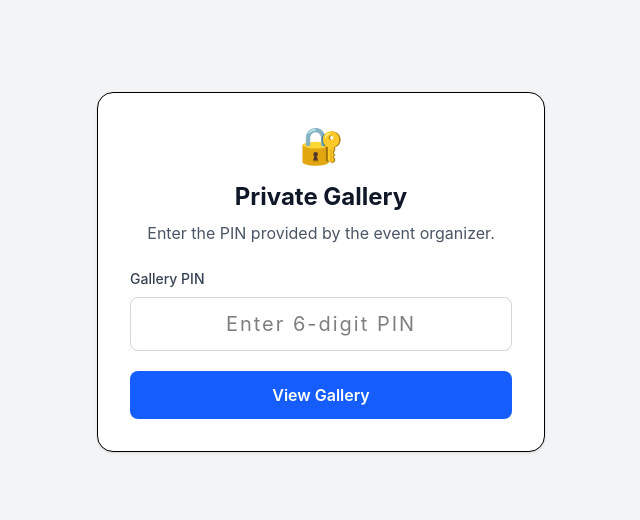
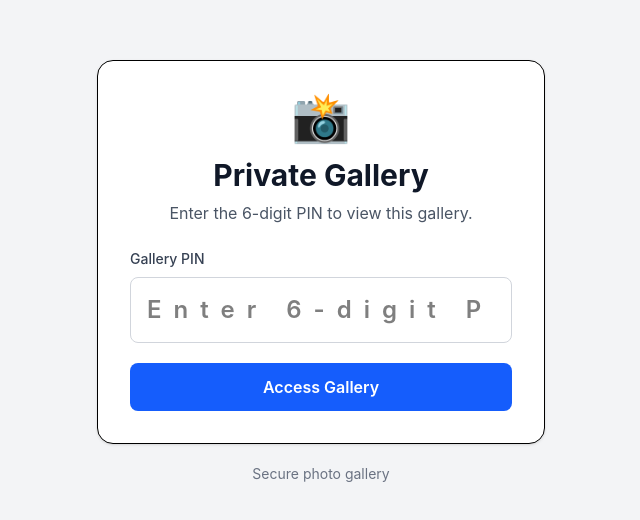
Before and after one commit to hegavasanthan44/trizenai-photo-sharing-platform, a React app in the folder frontend/: page /gallery/1 in a window 1280 px wide. Shown: the part 128-648 px from the top of the page, without its empty margins (319-959 px from the left). Built offline with nearby package versions, Linux system fonts and the light colour scheme; the HTML template or start-up script is replaced by a standard one.

Commit message:
feat: implement customer gallery access

```diff
--- a/frontend/src/pages/CustomerGallery.jsx
+++ b/frontend/src/pages/CustomerGallery.jsx
@@ -7,15 +7,21 @@ function CustomerGallery() {
 
   const [pin, setPin] = useState("");
   const [photos, setPhotos] = useState([]);
+  const [verified, setVerified] = useState(false);
+
   const [loading, setLoading] = useState(false);
   const [error, setError] = useState("");
-  const [verified, setVerified] = useState(false);
 
-  const verifyPin = async (e) => {
+  const handleSubmit = async (e) => {
     e.preventDefault();
 
     if (!pin.trim()) {
       setError("Please enter the gallery PIN");
+      return;
+    }
+
+    if (!/^\d{6}$/.test(pin)) {
+      setError("PIN must be exactly 6 digits");
       return;
     }
 
@@ -33,64 +39,208 @@ function CustomerGallery() {
       setPhotos(data.gallery.photos);
       setVerified(true);
     } catch (error) {
-      setError(error.message);
       setVerified(false);
       setPhotos([]);
+      setError(error.message);
     } finally {
       setLoading(false);
     }
   };
 
-  // Gallery photos
-  if (verified) {
+  // ============================================
+  // PIN SCREEN
+  // ============================================
+
+  if (!verified) {
+    return (
+      <div className="min-h-screen bg-gray-100 flex items-center justify-center px-6">
+
+        <div className="w-full max-w-md">
+
+          <div className="bg-white rounded-2xl shadow-sm border p-8">
+
+            <div className="text-center">
+
+              <div className="text-5xl mb-4">
+                📸
+              </div>
+
+              <h1 className="text-3xl font-bold text-gray-900">
+                Private Gallery
+              </h1>
+
+              <p className="text-gray-600 mt-2">
+                Enter the 6-digit PIN to view this gallery.
+              </p>
+
+            </div>
+
+
+            {/* ERROR */}
+
+            {error && (
+              <div className="mt-6 rounded-lg bg-red-100 border border-red-300 px-4 py-3 text-red-700 text-sm">
+                {error}
+              </div>
+            )}
+
+
+            {/* PIN FORM */}
+
+            <form
+              onSubmit={handleSubmit}
+              className="mt-6 space-y-5"
+            >
+
+              <div>
+
+                <label
+                  htmlFor="pin"
+                  className="block text-sm font-medium text-gray-700 mb-2"
+                >
+                  Gallery PIN
+                </label>
+
+                <input
+                  id="pin"
+                  type="text"
+                  inputMode="numeric"
+                  maxLength={6}
+                  value={pin}
+                  onChange={(e) => {
+                    const value = e.target.value;
+
+                    if (/^\d*$/.test(value)) {
+                      setPin(value);
+                    }
+                  }}
+                  placeholder="Enter 6-digit PIN"
+                  className="w-full rounded-lg border border-gray-300 px-4 py-4 text-center text-2xl tracking-[0.5em] font-semibold outline-none focus:border-blue-500 focus:ring-2 focus:ring-blue-100"
+                />
+
+              </div>
+
+
+              <button
+                type="submit"
+                disabled={loading}
+                className="w-full rounded-lg bg-blue-600 py-3 text-white font-semibold hover:bg-blue-700 disabled:opacity-50"
+              >
+                {loading
+                  ? "Verifying..."
+                  : "Access Gallery"}
+              </button>
+
+            </form>
+
+          </div>
+
+          <p className="text-center text-sm text-gray-500 mt-5">
+            Secure photo gallery
+          </p>
+
+        </div>
+
+      </div>
+    );
+  }
+
+
+  // ============================================
+  // GALLERY
+  // ============================================
+
   return (
     <div className="min-h-screen bg-gray-100">
 
+      {/* HEADER */}
+
       <header className="bg-white border-b">
+
         <div className="max-w-7xl mx-auto px-6 py-6">
 
+          <div className="flex flex-col sm:flex-row sm:items-center sm:justify-between gap-3">
+
+            <div>
+
               <h1 className="text-3xl font-bold text-gray-900">
-              Photo Gallery
+                Your Photo Gallery
               </h1>
 
               <p className="text-gray-600 mt-1">
-              Your selected event photos
+                {photos.length} selected photo
+                {photos.length !== 1 ? "s" : ""}
               </p>
 
             </div>
+
+            <button
+              onClick={() => {
+                setVerified(false);
+                setPhotos([]);
+                setPin("");
+              }}
+              className="px-4 py-2 rounded-lg border border-gray-300 text-gray-700 font-medium hover:bg-gray-50"
+            >
+              Lock Gallery
+            </button>
+
+          </div>
+
+        </div>
+
       </header>
+
+
+      {/* PHOTO GRID */}
 
       <main className="max-w-7xl mx-auto px-6 py-10">
 
         {photos.length === 0 ? (
 
-            <div className="bg-white rounded-2xl border p-8 text-center">
-              <p className="text-gray-600">
-                No photos are available in this gallery.
+          <div className="bg-white rounded-2xl border p-10 text-center">
+
+            <div className="text-5xl mb-4">
+              📷
+            </div>
+
+            <h2 className="text-xl font-semibold text-gray-900">
+              No photos available
+            </h2>
+
+            <p className="text-gray-500 mt-2">
+              There are currently no selected photos in this gallery.
             </p>
+
           </div>
 
         ) : (
 
-            <div className="grid grid-cols-1 sm:grid-cols-2 lg:grid-cols-3 gap-6">
+          <div className="grid grid-cols-1 sm:grid-cols-2 lg:grid-cols-3 xl:grid-cols-4 gap-6">
 
             {photos.map((photo) => (
 
               <div
                 key={photo._id}
-                  className="bg-white rounded-2xl shadow-sm border overflow-hidden"
+                className="bg-white rounded-2xl overflow-hidden shadow-sm border"
               >
 
                 <img
                   src={photo.storageUrl}
                   alt={photo.filename}
-                    className="w-full h-72 object-cover"
+                  className="w-full h-64 object-cover hover:scale-105 transition-transform duration-300"
                 />
 
                 <div className="p-4">
 
                   <p className="font-medium text-gray-900 truncate">
                     {photo.filename}
+                  </p>
+
+                  <p className="text-xs text-gray-500 mt-1">
+                    {new Date(
+                      photo.createdAt
+                    ).toLocaleDateString()}
                   </p>
 
                 </div>
@@ -109,71 +259,4 @@ function CustomerGallery() {
   );
 }
 
-  // PIN screen
-  return (
-    <div className="min-h-screen bg-gray-100 flex items-center justify-center px-6">
-
-      <div className="w-full max-w-md">
-
-        <div className="bg-white rounded-2xl shadow-sm border p-8">
-
-          <div className="text-center">
-
-            <div className="text-4xl mb-4">
-              🔐
-            </div>
-
-            <h1 className="text-2xl font-bold text-gray-900">
-              Private Gallery
-            </h1>
-
-            <p className="text-gray-600 mt-2">
-              Enter the PIN provided by the event organizer.
-            </p>
-
-          </div>
-
-          {error && (
-            <div className="mt-6 rounded-lg bg-red-100 border border-red-300 px-4 py-3 text-red-700 text-sm">
-              {error}
-            </div>
-          )}
-
-          <form
-            onSubmit={verifyPin}
-            className="mt-6"
-          >
-
-            <label className="block text-sm font-medium text-gray-700 mb-2">
-              Gallery PIN
-            </label>
-
-            <input
-              type="text"
-              value={pin}
-              onChange={(e) => setPin(e.target.value)}
-              placeholder="Enter 6-digit PIN"
-              maxLength="6"
-              inputMode="numeric"
-              className="w-full rounded-lg border border-gray-300 px-4 py-3 text-center text-xl tracking-widest outline-none focus:border-blue-500"
-            />
-
-            <button
-              type="submit"
-              disabled={loading}
-              className="w-full mt-5 bg-blue-600 text-white py-3 rounded-lg font-semibold hover:bg-blue-700 disabled:opacity-50"
-            >
-              {loading ? "Verifying..." : "View Gallery"}
-            </button>
-
-          </form>
-
-        </div>
-
-      </div>
-
-    </div>
-  );
-}
-
 export default CustomerGallery;
```
Lines whose indentation alone changed are shown as unchanged.
